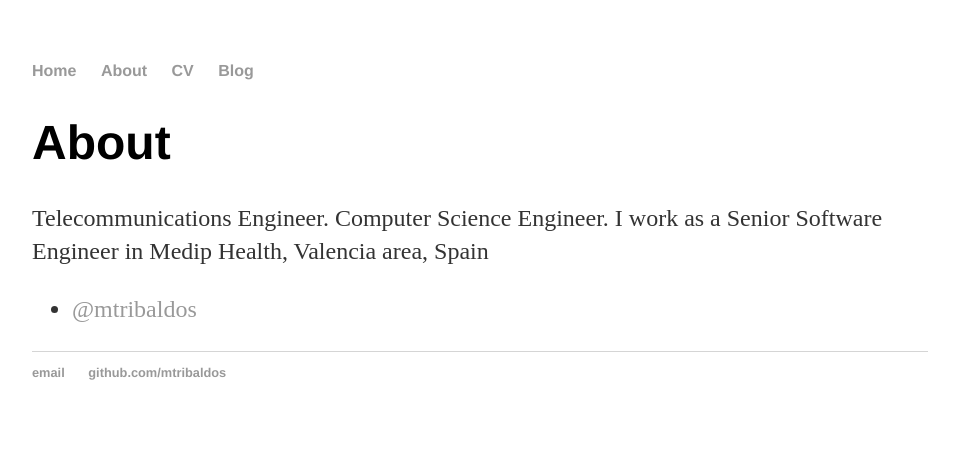
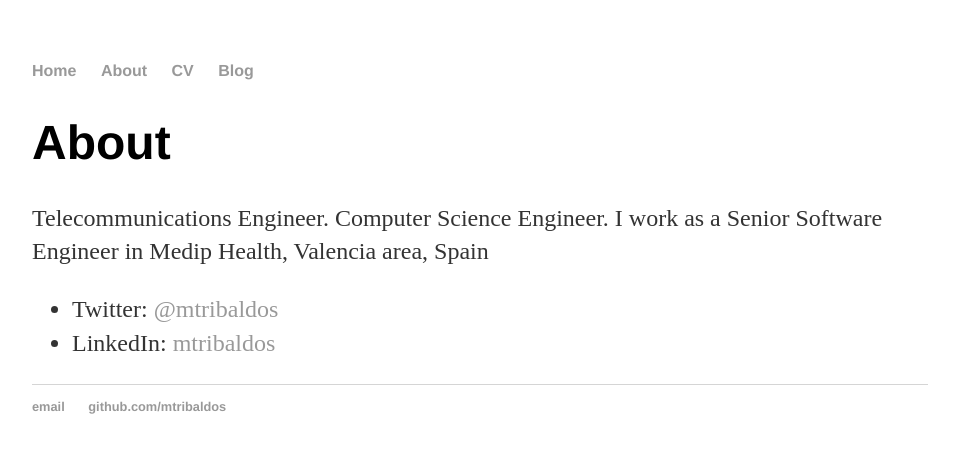
Before and after one commit to mtribaldos/mtribaldos.github.io, a Jekyll site: the page built from about/index.html, in a window 1280 px wide. Shown: the top 453 px of the page, without its empty margins (160-1119 px from the left). Built offline with Jekyll 4.4.1, drawn with Linux system fonts in a browser that asks for light colours.

Commit message:
Create index.html

```diff
--- a/about/index.html
+++ b/about/index.html
@@ -7,6 +7,7 @@ title: About
 			<h1>About</h1>
 			<p>Telecommunications Engineer. Computer Science Engineer. I work as a Senior Software Engineer in Medip Health, Valencia area, Spain</p>
 			<ul class="contacts">
-				<li><a href="#">@mtribaldos</a></li>
-				</ul>
+				<li>Twitter: <a href="https://twitter.com/mtribaldos">@mtribaldos</a></li>
+				<li>LinkedIn: <a href="https://www.linkedin.com/in/mtribaldos/">mtribaldos</a></li>
+			</ul>
 		</div>
```
